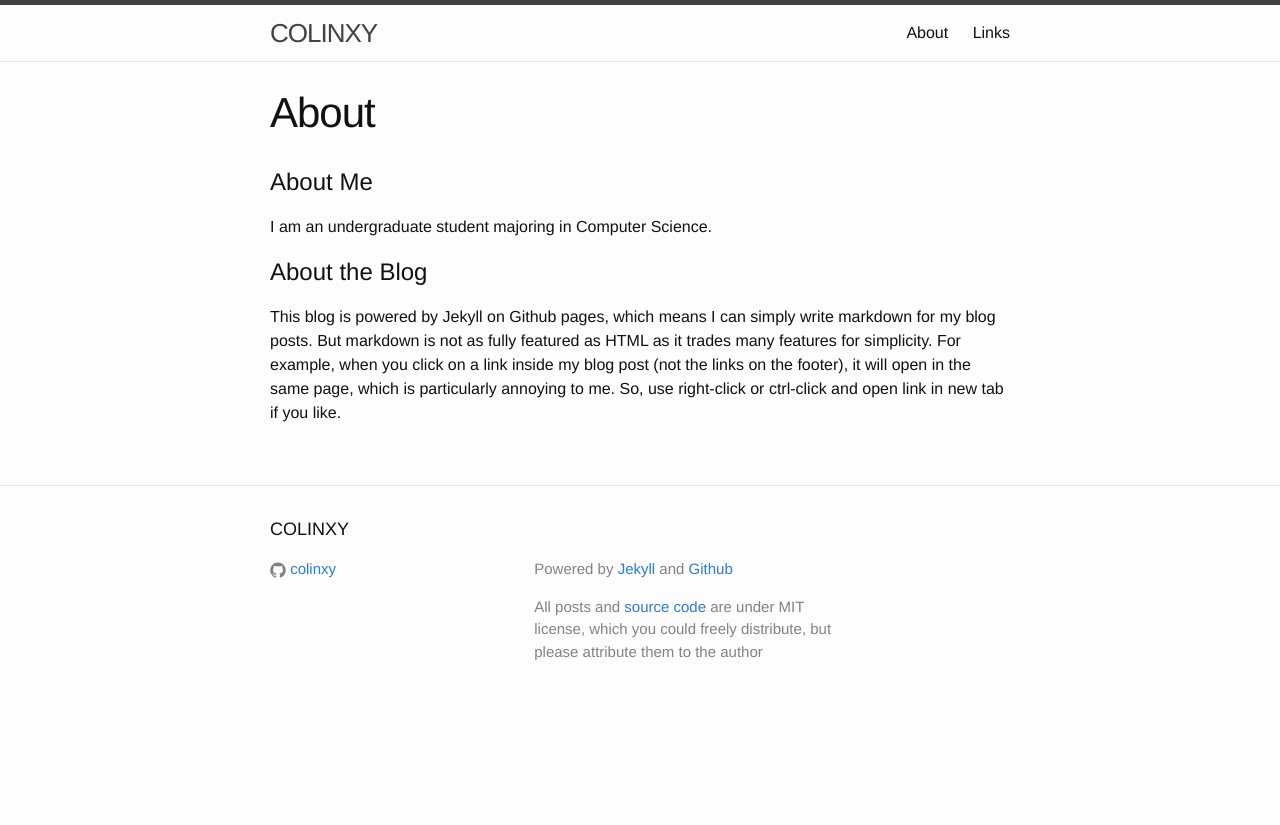
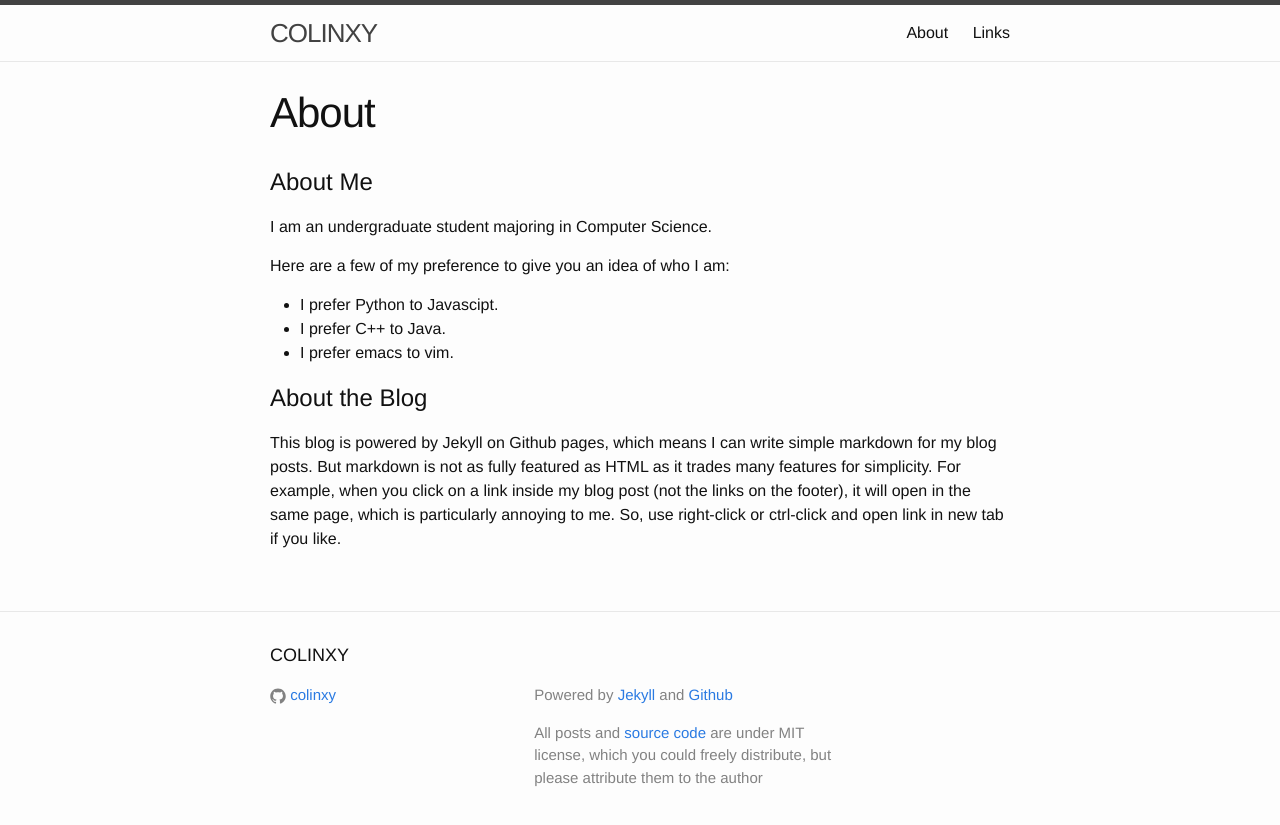
Before and after one commit to colinxy/colinxy.github.io, a Jekyll site: the page built from about.md, in a window 1280 px wide. Shown: the top 825 px of the page. Built offline with Jekyll 4.4.1, drawn with Linux system fonts in a browser that asks for light colours; Markdown is read by kramdown in place of the engine named in the settings.

Commit message:
update about me

```diff
--- a/about.md
+++ b/about.md
@@ -9,13 +9,20 @@ About Me
 
 I am an undergraduate student majoring in Computer Science.
 
+Here are a few of my preference to give you an idea of who I am:
+
+- I prefer Python to Javascipt.
+- I prefer C++ to Java.
+- I prefer emacs to vim.
+
 
 About the Blog
 ==============
 
 This blog is powered by Jekyll on Github pages, which means I can
-simply write markdown for my blog posts. But markdown is not as
+write simple markdown for my blog posts. But markdown is not as
 fully featured as HTML as it trades many features for simplicity.
-For example, when you click on a link inside my blog post (not the links
-on the footer), it will open in the same page, which is particularly annoying to me.
-So, use right-click or ctrl-click and open link in new tab if you like.
+For example, when you click on a link inside my blog post (not the
+links on the footer), it will open in the same page, which is
+particularly annoying to me. So, use right-click or ctrl-click and
+open link in new tab if you like.
```
